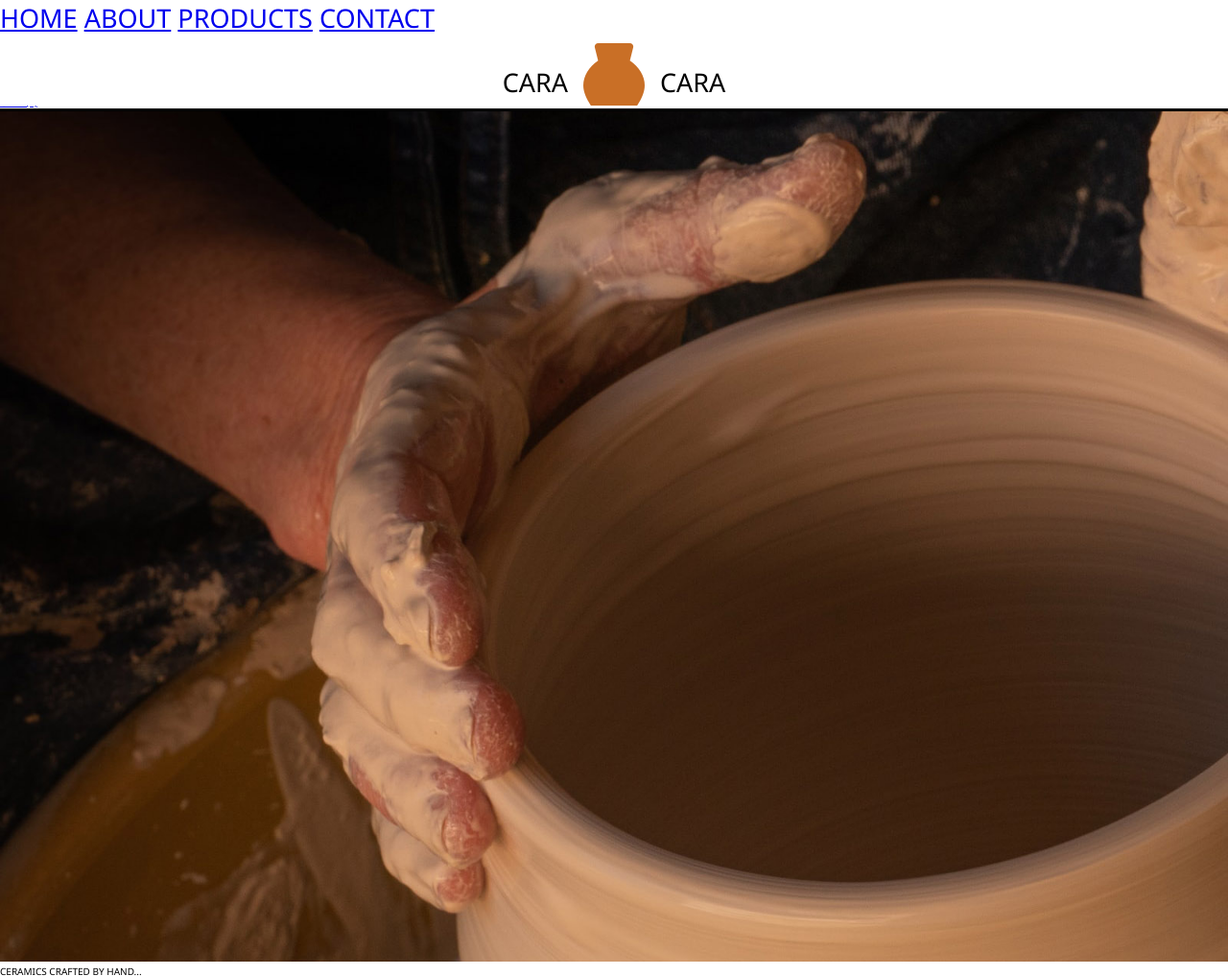
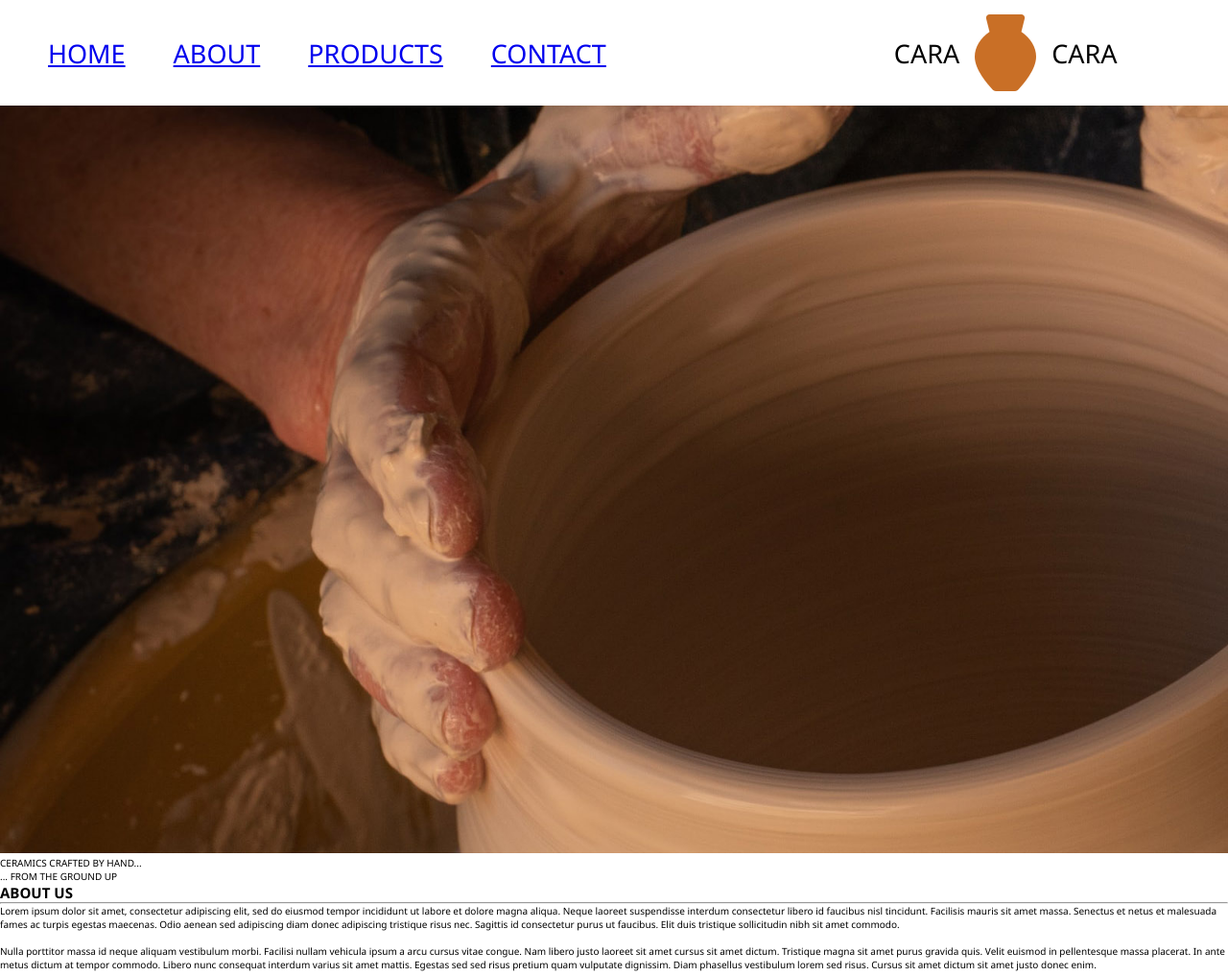
Before and after one commit to h-latta/eCommerceWebsite, a plain HTML site: page index.html in a window 1280 px wide. Shown: the top 1017 px of the page at 96% size. Drawn offline with Linux system fonts and the light colour scheme.

Commit message:
Centered Information on Nav Bar, Added Hyperlinks to Navigate Around Page

```diff
--- a/index.html
+++ b/index.html
@@ -10,35 +10,22 @@
 <body>
     <header>
         <nav>
-
-            <section>
-                <a class="flex"> <a>CARA</a><img src="assets/icons8-pottery-96.png" alt="pot"><a>CARA</a>
-            </section>
-
             <section>
                 <div class="topnav">
-                    <a href="#home"> HOME</a>
-                    <a href="#about"> ABOUT</a>
-                    <a href="#products"> PRODUCTS</a>
-                    <a href="#contact"> CONTACT </a>
+                    <a href="#home" class="buttons"> HOME</a>
+                    <a href="#about"class="buttons"> ABOUT</a>
+                    <a href="#products"class="buttons"> PRODUCTS</a>
+                    <a href="#contact"class="buttons"> CONTACT </a>
                     <a class="flex"> CARA<img src="assets/icons8-pottery-96.png" alt="pot">CARA</a>
-                    <a href="#cart">CART (0)</a>
-                    <hr size= 5, color="black">
+                    <a href="#cart"class="buttons">CART (0)</a>
                 </div>
+                <hr size= 5, color="black">
             </section>
-
-
-
-            <section>
-                <a href="#cart">CART (0)</a>
-                    <hr size= 5, color="black">
-            </section>
-            <section></section>
         </nav>
     </header>
 
     <main>
-        <section href=#home class="home">
+        <section id="home" class="home">
 
                         <div class= "image">
                             <img src="assets/earl-wilcox-y3W0CzO063w-unsplash-alt.jpg" alt="pottery hands">
@@ -49,7 +36,7 @@
 
         </section>
 
-        <section href="#about" class="about us">
+        <section id="about" class="about us">
                 <h2>ABOUT US</h2>
                     <hr>
                         <div about us class= "image">
@@ -63,12 +50,12 @@
                         </div>
                     </hr>
         </section>
-        <section href="products">
+        <section id="products">
                     <div>contact</div>
         </section>
 
         </section>
-        <section class="contact us">
+        <section id="contact" class="contact us">
             <form>
                 Email: <input type="text" name="email" value="example@gmail.com"><br>
                 Message: <input type="text" name="message"><br>
--- a/styles.css
+++ b/styles.css
@@ -32,14 +32,24 @@ img {
     top: 0;
     width: 100%;
     height: 110px;
-    box-shadow: 0, 3, 6;
+    box-shadow: 0px, 3px, 6px;
     font-size: 27px;
+    display: inline-flex;
+}
+
+.buttons{
+    display: inline-flex;
+    justify-content: space-between;
+    align-items: center;
+    padding-left: 50px;
 }
 
 .flex {
     display: flex;
     align-items: center;
     justify-content: center;
+    padding-left: 300px;
+    padding-right: 300px;
 }
 
 .bottom {
```
